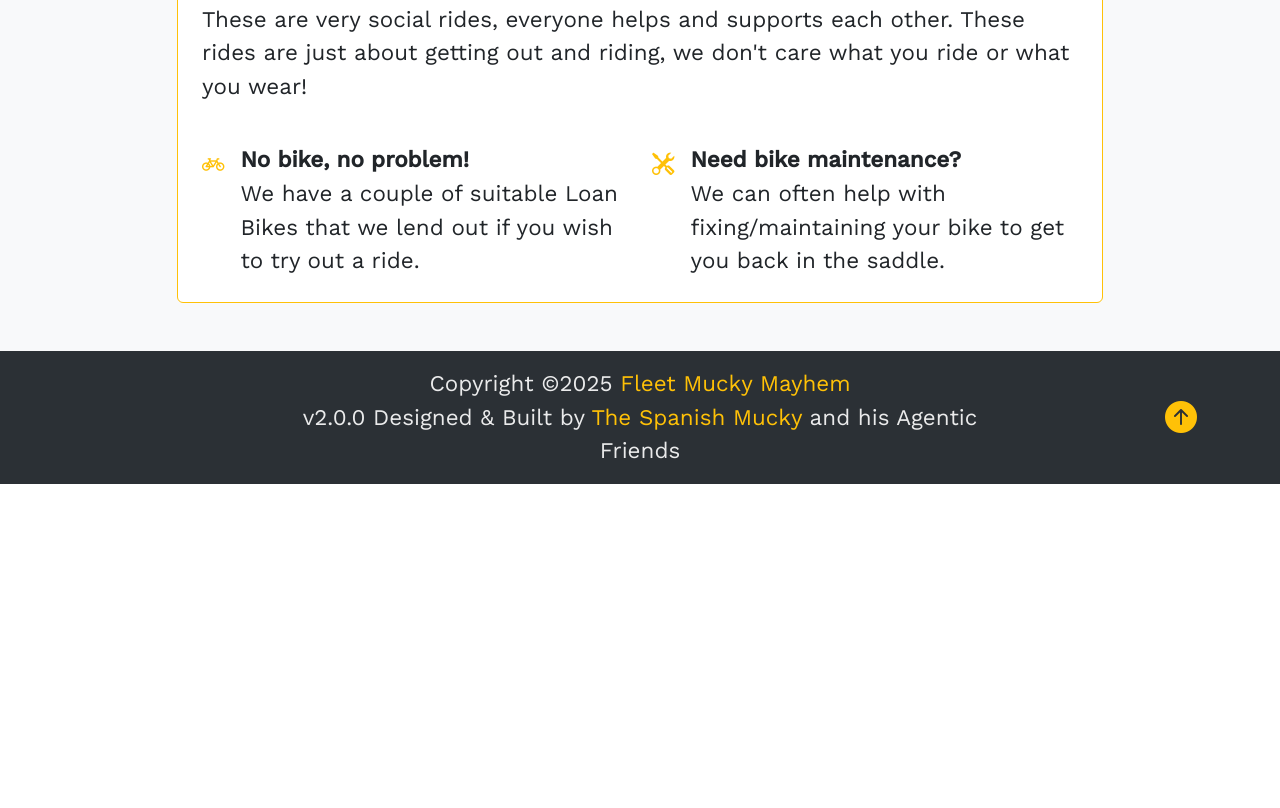
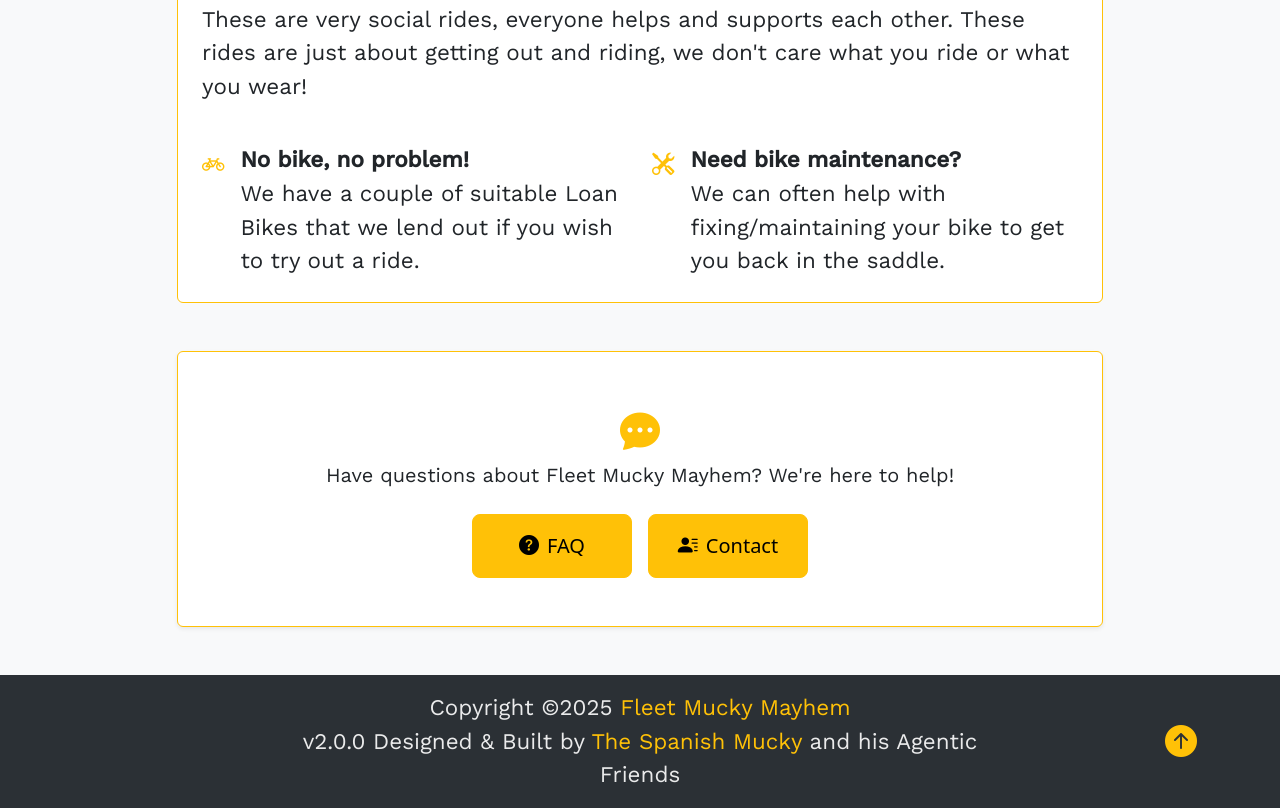
Before and after one commit to Martin-Ferrero-Thompson/ai-fmm, a website built with Vite: page index.html in a window 1280 px wide. Shown: the part 975-1783 px from the top of the page. Before the commit the page ends 1459 px from the top, so only its background shows below. Built offline with nearby package versions, Linux system fonts and the light colour scheme.

Commit message:
Updated Hero/Home with FAQ and Contact Us buttons

```diff
--- a/index.html
+++ b/index.html
@@ -184,6 +184,22 @@
                 </div>
               </div>
             </div>
+
+            <!-- Contact Section -->
+            <div class="card shadow-sm border-warning mt-5">
+              <div class="card-body text-center p-5">
+                <i class="bi bi-chat-dots-fill text-warning mb-3" style="font-size: 2.5rem;"></i>
+                <p class="card-text mb-4" style="font-size: 1.25rem;">Have questions about Fleet Mucky Mayhem? We're here to help!</p>
+                <div class="d-flex justify-content-center gap-3">
+                  <a href="/src/pages/faq/" class="btn btn-warning btn-lg px-4 py-3" style="width: 160px;">
+                    <i class="bi bi-question-circle-fill me-2"></i>FAQ
+                  </a>
+                  <a href="/src/pages/contact/" class="btn btn-warning btn-lg px-4 py-3" style="width: 160px;">
+                    <i class="bi bi-person-lines-fill me-2"></i>Contact
+                  </a>
+                </div>
+              </div>
+            </div>
           </div>
         </div>
       </div>
```
